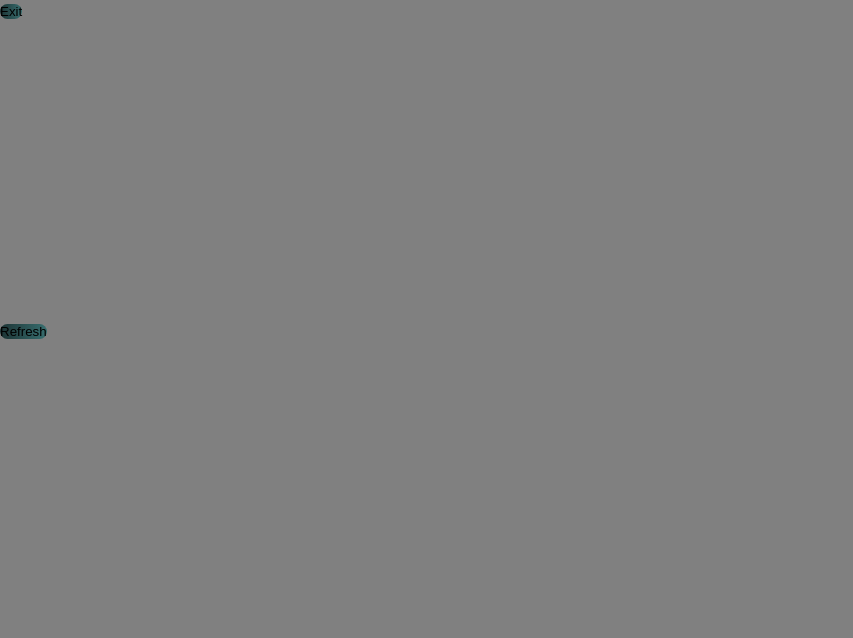
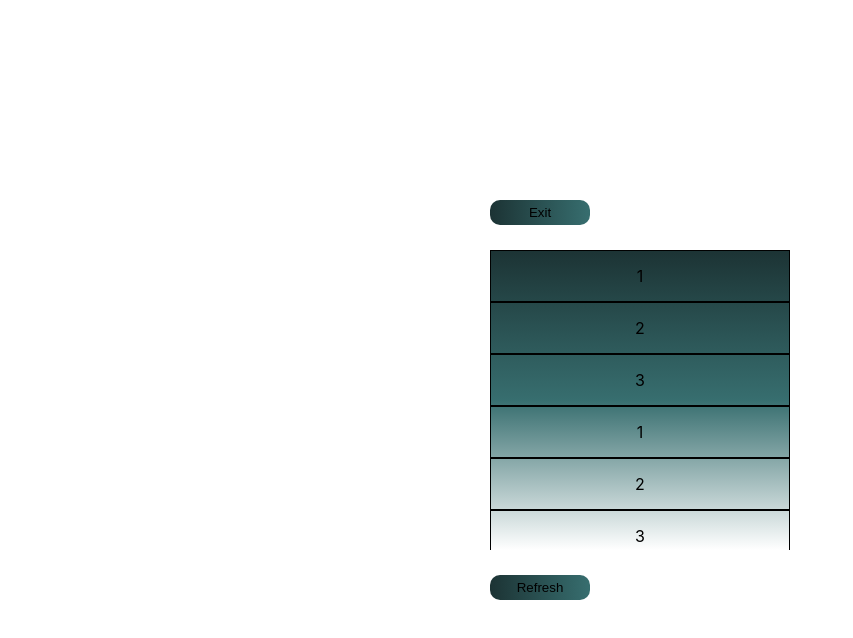
Before and after one commit to manny2384/simpleFullStack, a React (Create React App) app in the folder client/: page / in a window 1280 px wide. Both pictures are taken after a click on the button "See All Users". Shown: the top 638 px of the page, without its empty margins (0-853 px from the left). Built offline with nearby package versions, Linux system fonts and the light colour scheme; no server answers.

Commit message:
all users gui

```diff
--- a/client/src/App.css
+++ b/client/src/App.css
@@ -26,6 +26,7 @@ button:hover{
     color: white;
 }
 .app-child{
+    z-index: 1;
     width: 650px;
     height: 550px;
     display: flex;
@@ -92,6 +93,11 @@ content styling
 
 }
 
+#allusers-btn{
+    width: 100px;
+    height: 30px;
+    margin: 10px 0;
+}
 /***************************************************************************************
 
 signup and login styling
@@ -103,7 +109,7 @@ signup and login styling
     flex-direction: column;
     justify-content: center;
     margin: auto;
-    height: 500px;
+    height: 450px;
     width: 500px;
 
 
@@ -174,8 +180,46 @@ users.js component styling
 
 ***************************************************************************************/
 .allUsers{
-    background-color: grey;
+    background-color: white;
     position: absolute;
+    z-index: 1;
     height: 100%;
     width: 100%;
+    color: black;
+    display: grid;
+    justify-content: center;
+    align-items: center;
+
 }
+.users{
+    height: 400px;
+    display: flex;
+    flex-direction: column;
+    justify-content: space-between;
+}
+.users ul{
+    overflow: scroll;
+    background-image: linear-gradient(#1C3334, #376E6F, white);
+}
+.users ul li{
+    width: calc(100% - 2px);
+    height: 50px;
+    border: 1px solid black;
+    display: grid;
+    justify-content: center;
+    align-items: center;
+}
+.users ul li:hover{
+    color: white;
+    background-color: #3c4747;
+    cursor: pointer;
+}
+.users button{
+    width: 100px;
+    height: 25px;
+    color: black;
+}
+.users button:hover{
+    color: white;
+
+}
--- a/client/src/App.js
+++ b/client/src/App.js
@@ -26,7 +26,7 @@ function App() {
           {state==="signup" && <Signup />}
 
         </section>
-        <button onClick={(e)=>setUsers(true)}> See All Users </button>
+        <button id="allusers-btn" onClick={(e)=>setUsers(true)}> See All Users </button>
       </section>
 
       {users && <Users setUsers={setUsers} />}
--- a/client/src/components/users.js
+++ b/client/src/components/users.js
@@ -2,8 +2,9 @@ import React, { useState, useEffect } from "react";
 import axios from 'axios';
 
 function Users(props){
-    const [list, setList] = useState([{'username':'1'},{'username':'2'},{'username':'3'}]);
-
+    const [list, setList] = useState([{'username':'1'},{'username':'2'},{'username':'3'},{'username':'1'},{'username':'2'},{'username':'3'}]);
+    const [users, setUsers] = useState();
+/*
     useEffect(() => {
         axios.get("http://localhost:4000/users", {})
         .then((response) => {
@@ -14,19 +15,25 @@ function Users(props){
         })
 
     }, []);
+*/
+    var Users;
+    useEffect(()=>{
+        Users = list.map((x)=>{
+            console.log(x.username);
+            return(<li> {x.username} </li>)
+        });
 
-    const Users = list.forEach((x)=>{
-        console.log(x);
-        return(<li> {x['username']} </li>)
-    });
+        setUsers(Users);
+        console.log(Users);
+    }, [list]);
+
 
     return(<div className="allUsers">
 
-        <button onClick={(e)=>props.setUsers(false)}> Exit </button>
-
         <section className="users">
-            <ul style={{"height":"300px", "width":"300px"}}> {Users} </ul>
-            <button> Refresh </button>
+            <button onClick={(e)=>props.setUsers(false)}> Exit </button>
+            <ul style={{"height":"300px", "width":"300px"}}> {users} </ul>
+            <button> <span> </span> Refresh </button>
         </section>
 
     </div>)
```
